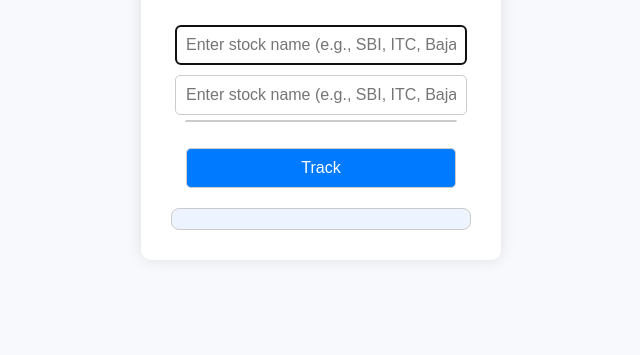
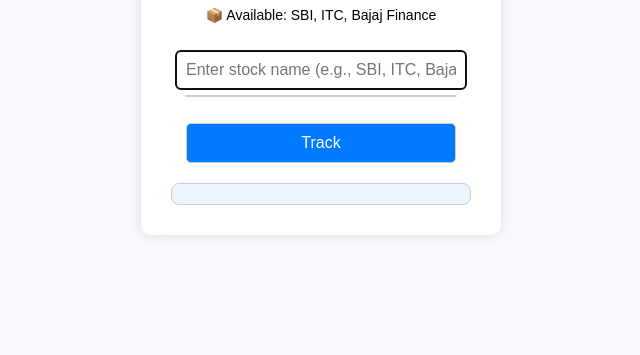
Before and after one commit to DIYAA0606/Array-bhai-bhai, a plain HTML site: page index.html in a window 1280 px wide. Shown: the part 445-800 px from the top of the page, without its empty margins (319-959 px from the left). Drawn offline with Linux system fonts and the light colour scheme.

Commit message:
one search bar removed.html

```diff
--- a/index.html
+++ b/index.html
@@ -13,7 +13,7 @@
     <h1>📈 Simple Stock Tracker by Team BullUp 🚀</h1>
     <p id="stockList" class="stock-list"></p>
 
-    <input type="text" id="stockInput" placeholder="Enter stock name (e.g., SBI, ITC, Bajaj Finance)" />
+
     <input type="text" id="stockInput" placeholder="Enter stock name (e.g., SBI, ITC, Bajaj Finance)" />
 <ul id="suggestions"></ul>
 
```
